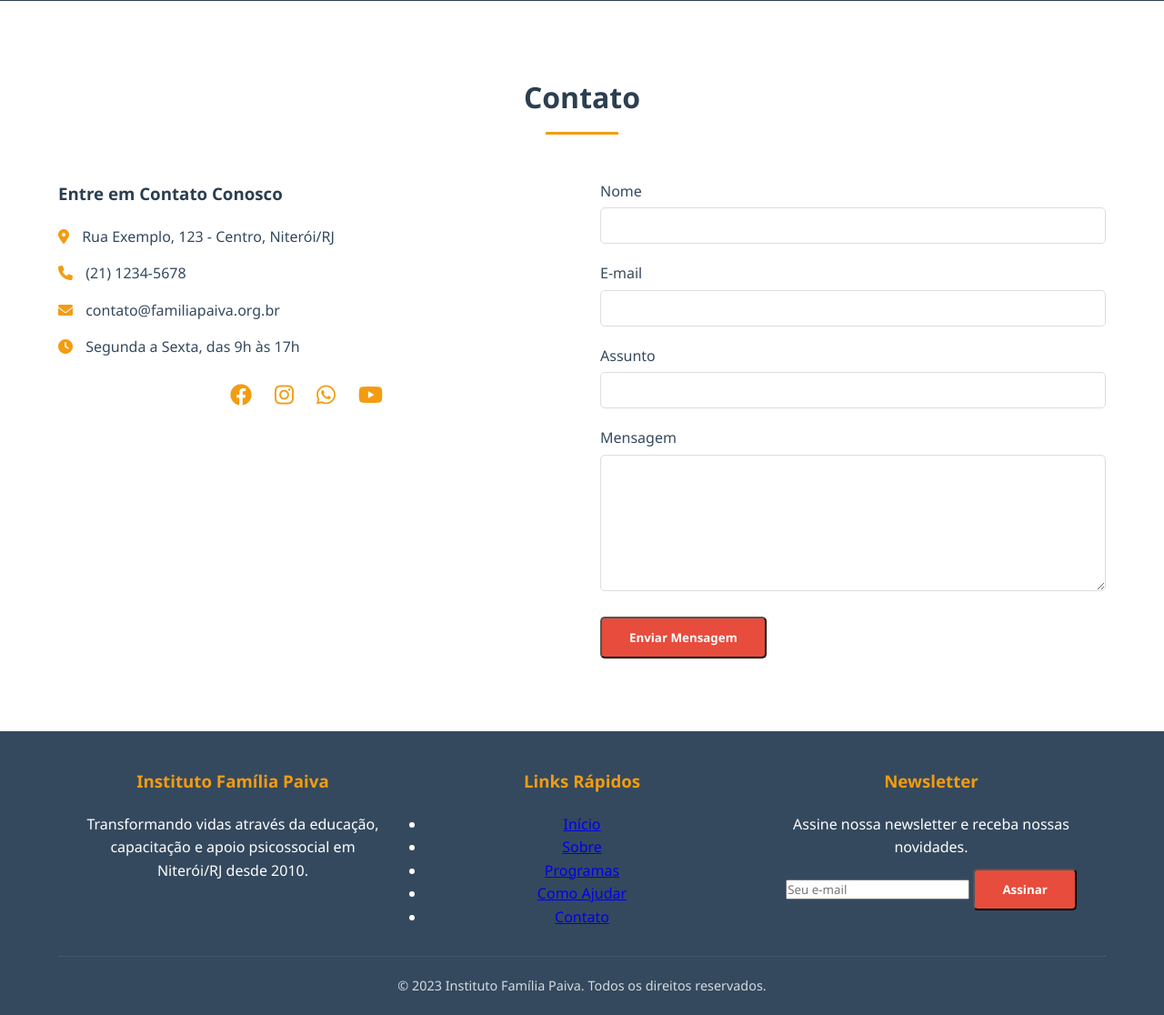
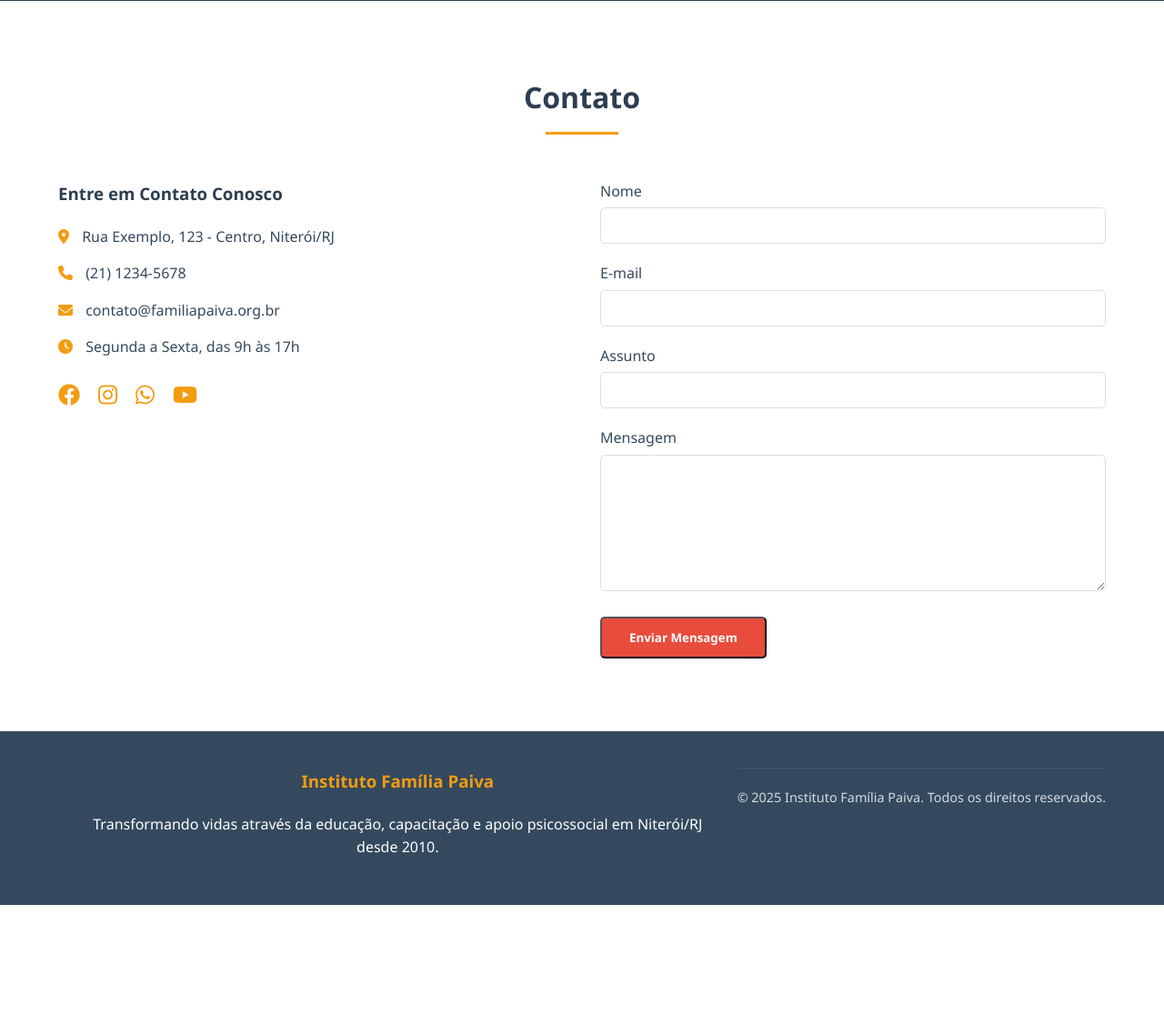
Before and after one commit to Cassiano-Siqueira/Trabalho-de-extensao, a Django app: template cadastro/templates/site.html in a window 1280 px wide. Shown: the part 2720-3836 px from the top of the page at 91% size. After the commit the page ends 3715 px from the top, so only its background shows below. Run offline with Django 5.2, Linux system fonts and the light colour scheme; the template is opened without the code that fills it, so the values that code supplies are empty; some libraries are stand-ins or nearby versions.

Commit message:
feito em sala

```diff
--- a/cadastro/templates/site.html
+++ b/cadastro/templates/site.html
@@ -56,6 +56,7 @@
         .logo img {
             height: 60px;
             margin-right: 15px;
+            border-radius: 100%;
         }
 
         .logo-text h1 {
@@ -321,8 +322,7 @@
 
         .social-links {
             display: flex;
-            justify-content: center;
-            gap: 15px;
+            gap: 10px;
             margin-top: 20px;
         }
 
@@ -383,7 +383,7 @@
         <div class="container">
             <div class="header-content">
                 <div class="logo">
-                    <img src="https://via.placeholder.com/60" alt="Logo Instituto Família Paiva">
+                    <img src="https://encrypted-tbn0.gstatic.com/images?q=tbn:ANd9GcSdWoHYfY_Ag0Ud7r-fYcN4JBwjCQiu2yS3BQ&s" alt="Logo Instituto Família Paiva">
                     <div class="logo-text">
                         <h1>Instituto Família Paiva</h1>
                         <p>Transformando vidas em Niterói/RJ</p>
@@ -544,27 +544,8 @@
                     <h3>Instituto Família Paiva</h3>
                     <p>Transformando vidas através da educação, capacitação e apoio psicossocial em Niterói/RJ desde 2010.</p>
                 </div>
-                <div class="footer-column">
-                    <h3>Links Rápidos</h3>
-                    <ul>
-                        <li><a href="#home">Início</a></li>
-                        <li><a href="#about">Sobre</a></li>
-                        <li><a href="#programs">Programas</a></li>
-                        <li><a href="#help">Como Ajudar</a></li>
-                        <li><a href="#contact">Contato</a></li>
-                    </ul>
-                </div>
-                <div class="footer-column">
-                    <h3>Newsletter</h3>
-                    <p>Assine nossa newsletter e receba nossas novidades.</p>
-                    <form>
-                        <input type="email" placeholder="Seu e-mail" required>
-                        <button type="submit" class="btn" style="margin-top: 10px;">Assinar</button>
-                    </form>
-                </div>
-            </div>
             <div class="copyright">
-                <p>&copy; 2023 Instituto Família Paiva. Todos os direitos reservados.</p>
+                <p>&copy; 2025 Instituto Família Paiva. Todos os direitos reservados.</p>
             </div>
         </div>
     </footer>
```
